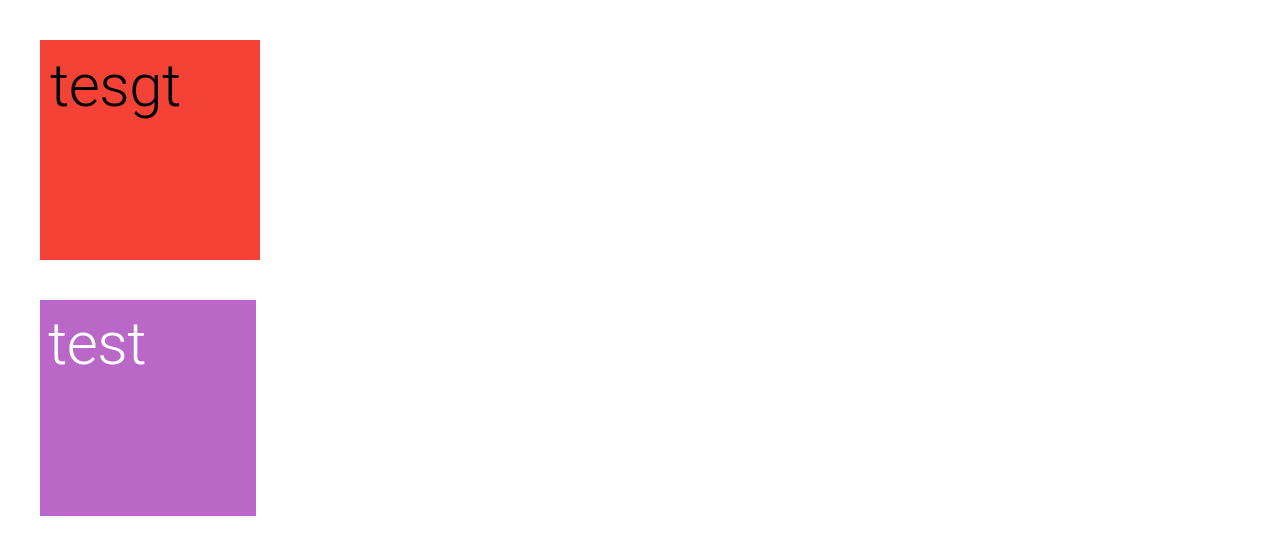
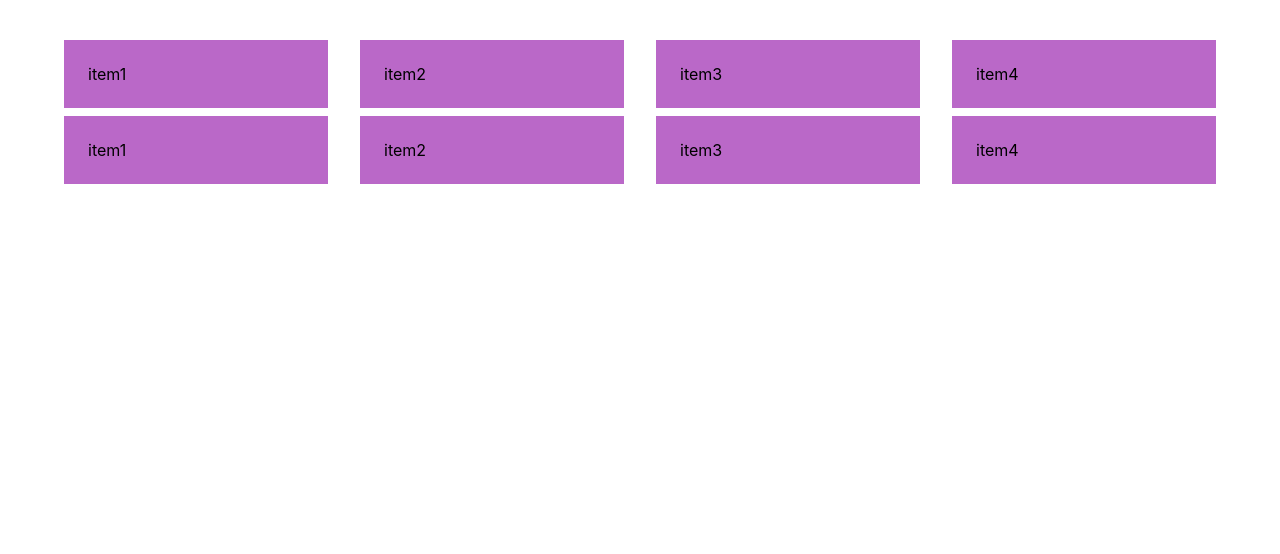
Before and after one commit to sara-farokhi/mui, a React (Create React App) app: page / in a window 1280 px wide. Shown: the top 554 px of the page. Built offline with nearby package versions, Linux system fonts and the light colour scheme.

Commit message:
mui Grid

```diff
--- a/src/App.tsx
+++ b/src/App.tsx
@@ -9,9 +9,9 @@ import './App.css';
 // import MuiSwitch from "./components/MuiSwitch"
 // import MuiRating from "./components/MuiRating"
 // import MuiAutoComplete from "./components/MuiAutoComplete"
-import MuiBox from "./components/MuiBox"
-
-
+// import MuiBox from "./components/MuiBox"
+// import MuiStack from "./components/MuiStack"
+import MuiGrid from "./components/MuiGrid"
 
 
 
@@ -25,7 +25,8 @@ function App() {
       {/* <MuiSelect /> */}
       {/* {<MuiCheckBox />} */}
       {/* {<MuiRating />} */}
-      {<MuiBox />}
+      {/* {<MuiStack />} */}
+      {<MuiGrid />}
     </div>
   );
 }
--- a/src/components/MuiBox.tsx
+++ b/src/components/MuiBox.tsx
@@ -1,6 +1,7 @@
 import { Box } from '@mui/material'
 import { red } from '@mui/material/colors';
 
+//  This Component support system properties
 
 const MuiBox = () => {
     // const color = grey[500];
--- /dev/null
+++ b/src/components/MuiGrid.tsx
@@ -0,0 +1,49 @@
+import { Box, Grid } from '@mui/material'
+import { Container } from '@mui/system'
+
+//  This Component support system properties
+
+const MuiGrid = () => {
+    // const color = grey[500];
+
+    return (
+        <>
+            <Box my={5}>
+                <Container >
+                    <Grid container
+                        rowSpacing={1}
+                        columnSpacing={4}
+                        // spacing={6}
+                    >
+                        <Grid item xs={12} sm={6} md={3}>
+                            <Box p={3} bgcolor="secondary.light">item1</Box>
+                        </Grid>
+                        <Grid item xs={12} sm={6} md={3}>
+                            <Box p={3} bgcolor="secondary.light">item2</Box>
+                        </Grid>
+                        <Grid item xs={12} sm={6} md={3}>
+                            <Box p={3} bgcolor="secondary.light">item3</Box>
+                        </Grid>
+                        <Grid item xs={12} sm={6} md={3}>
+                            <Box p={3} bgcolor="secondary.light">item4</Box>
+                        </Grid>
+                        <Grid item xs={12} sm={6} md={3}>
+                            <Box p={3} bgcolor="secondary.light">item1</Box>
+                        </Grid>
+                        <Grid item xs={12} sm={6} md={3}>
+                            <Box p={3} bgcolor="secondary.light">item2</Box>
+                        </Grid>
+                        <Grid item xs={12} sm={6} md={3}>
+                            <Box p={3} bgcolor="secondary.light">item3</Box>
+                        </Grid>
+                        <Grid item xs={12} sm={6} md={3}>
+                            <Box p={3} bgcolor="secondary.light">item4</Box>
+                        </Grid>
+                    </Grid>
+                </Container>
+            </Box>
+        </>
+    )
+}
+
+export default MuiGrid
--- /dev/null
+++ b/src/components/MuiStack.tsx
@@ -0,0 +1,22 @@
+import { Box, Stack } from '@mui/material'
+import { red } from '@mui/material/colors';
+
+//  This Component support system properties
+const MuiStack = () => {
+    // / const color = grey[500];
+    return (
+        <Stack m={3} typography="h4" spacing={3} direction="row" bgcolor="primary.dark">
+            <Box width="200px" height="200px" sx={{
+                bgcolor: red[500],
+
+            }}>
+                tesgt
+            </Box>
+            <Box bgcolor='primary.main' width="200px" height="200px" >
+                test
+            </Box>
+        </Stack>
+    )
+}
+
+export default MuiStack
```
